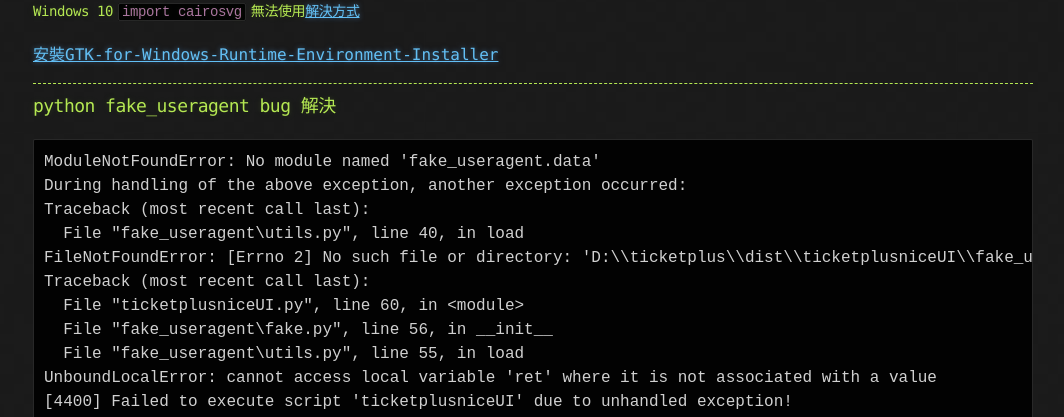
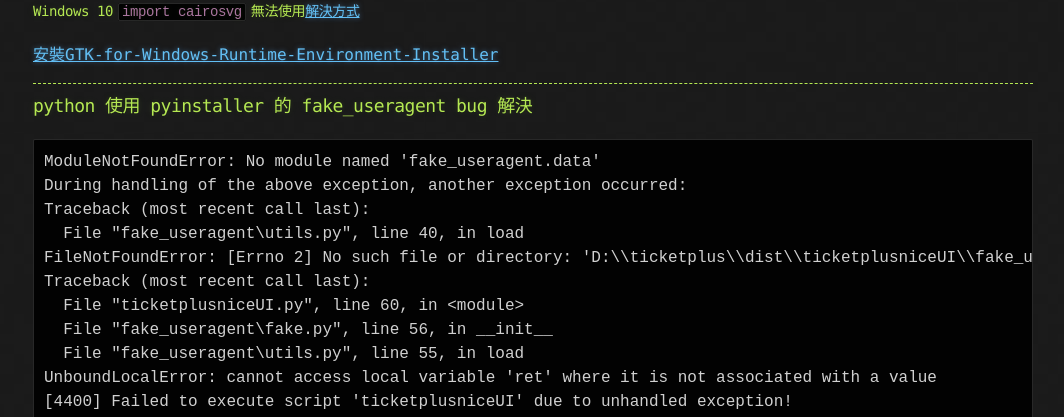
Before and after one commit to lepg5487/Stock_God, a Jekyll site: the page built from TicketTeleport.md, in a window 1280 px wide and 900 px high, scrolled down 1830 px, cut to the strip 165-582 px from the top of the window. Shown: the whole strip, without its empty margins (107-1171 px from the left). Built offline with Jekyll 4.4.1, drawn with Linux system fonts in a browser that asks for light colours.

Commit message:
Update TicketTeleport.md

````diff
--- a/TicketTeleport.md
+++ b/TicketTeleport.md
@@ -35,7 +35,7 @@
 
 ---
 
-### python fake_useragent bug 解決
+### python 使用 pyinstaller 的 fake_useragent bug 解決
 ```
 ModuleNotFoundError: No module named 'fake_useragent.data'
 During handling of the above exception, another exception occurred:
````
